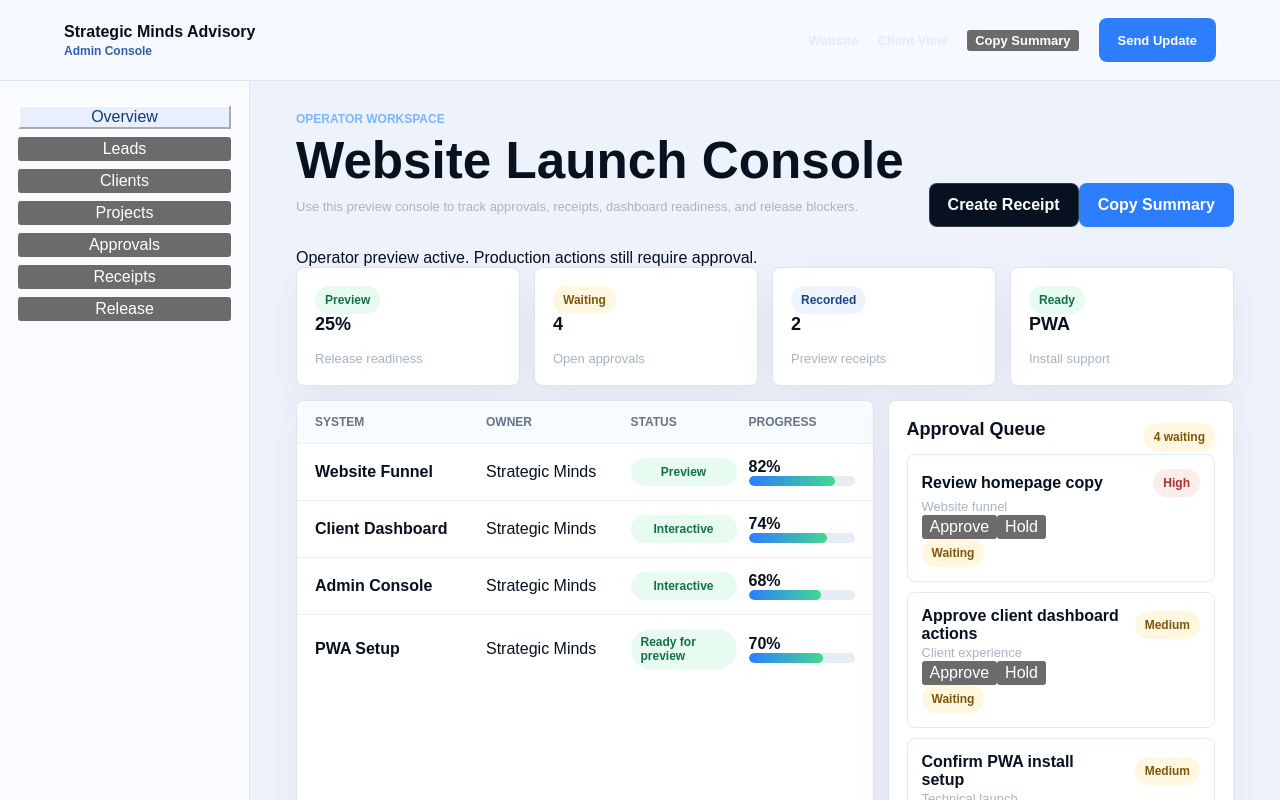
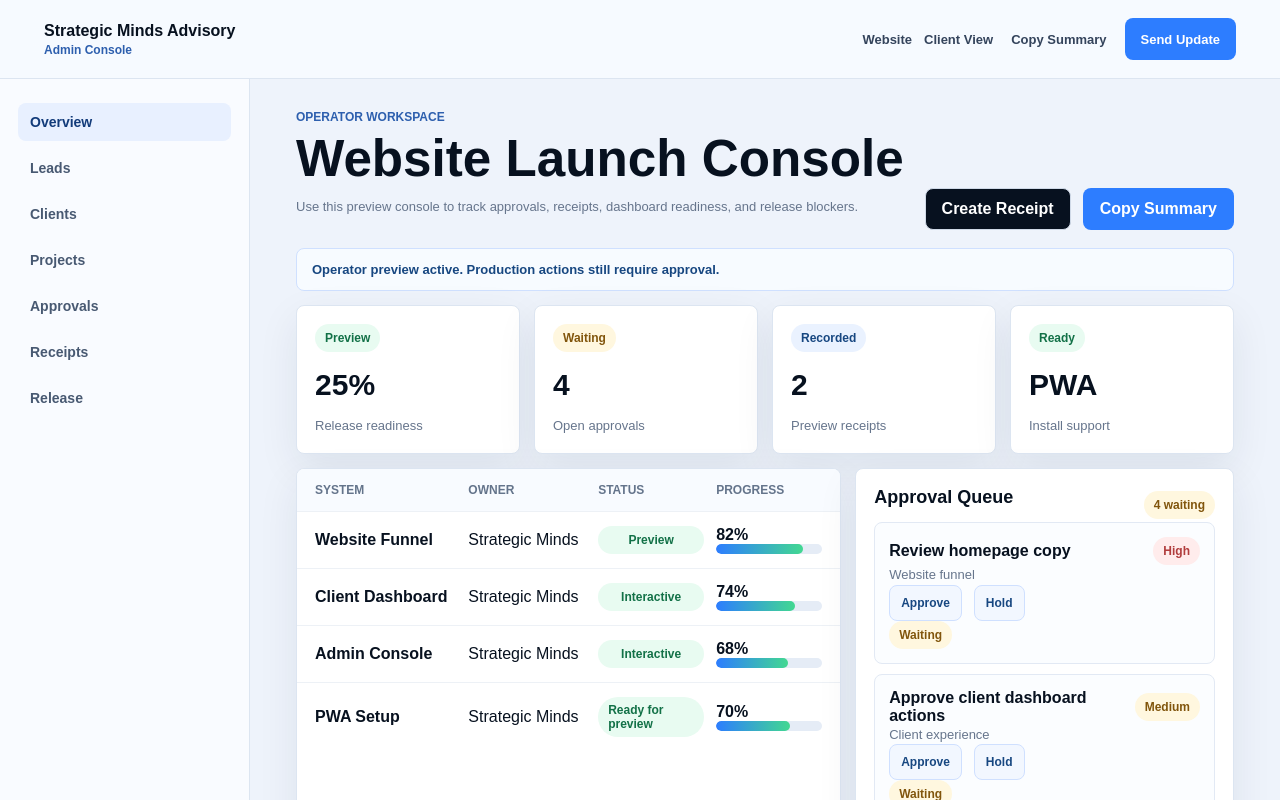
Before and after one commit to Strategic-Minds/strategicminds, a Next.js app: page /admin in a window 1280 px wide. Shown: the top 800 px of the page. Built offline with nearby package versions, Linux system fonts and the light colour scheme.

Commit message:
Refresh dashboard and admin app styling

```diff
--- a/app/globals.css
+++ b/app/globals.css
@@ -2,107 +2,469 @@
   color-scheme: dark;
   --bg: #050713;
   --ink: #f7fbff;
-  --muted: #a8b3c7;
+  --muted: #66758c;
   --dark: #07111f;
-  --line: rgba(160, 178, 210, 0.2);
+  --line: #dce5f1;
   --blue: #2d7dff;
-  --blue-2: #7bb6ff;
-  --green: #42d891;
-  --shadow: 0 24px 80px rgba(0, 0, 0, 0.28);
+  --blue-dark: #174781;
+  --green: #21a96b;
+  --amber: #a66b00;
+  --red: #b13d3d;
+  --shadow: 0 14px 40px rgba(18, 36, 66, 0.08);
 }
-* { box-sizing: border-box; }
-html { scroll-behavior: smooth; }
-html, body { margin: 0; min-height: 100%; background: var(--bg); color: var(--ink); font-family: Arial, Helvetica, sans-serif; }
-body { overflow-x: hidden; }
-a { color: inherit; text-decoration: none; }
-button, input, select, textarea { font: inherit; }
-.site-shell { min-height: 100vh; background: linear-gradient(120deg, rgba(5, 7, 19, 0.78), rgba(6, 10, 22, 0.92)), url('https://images.unsplash.com/photo-1497366754035-f200968a6e72?auto=format&fit=crop&w=2200&q=80') center/cover fixed; }
-.nav, .app-nav { position: sticky; top: 0; z-index: 20; display: flex; align-items: center; justify-content: space-between; gap: 24px; padding: 18px clamp(20px, 5vw, 72px); border-bottom: 1px solid rgba(255, 255, 255, 0.1); background: rgba(5, 7, 19, 0.82); backdrop-filter: blur(16px); }
-.app-nav { border-bottom-color: #dce5f1; background: rgba(247, 250, 255, 0.92); color: var(--dark); }
-.brand { display: grid; gap: 3px; font-weight: 900; letter-spacing: 0; }
-.brand span { color: var(--blue-2); font-size: 12px; font-weight: 700; }
-.app-nav .brand span { color: #2d5fae; }
-.nav-links { display: flex; align-items: center; gap: 20px; color: #dbe7ff; font-size: 13px; font-weight: 800; }
-.nav-links a { opacity: 0.86; }
-.nav-links a:hover { opacity: 1; }
-.btn { display: inline-flex; min-height: 44px; align-items: center; justify-content: center; border-radius: 8px; border: 1px solid rgba(255, 255, 255, 0.18); padding: 12px 18px; background: rgba(255, 255, 255, 0.08); color: var(--ink); font-weight: 900; transition: transform 180ms ease, border-color 180ms ease, background 180ms ease; }
-.btn:hover { transform: translateY(-2px); border-color: rgba(123, 182, 255, 0.8); }
-.btn.primary { border-color: transparent; background: var(--blue); color: white; }
-.btn.dark { background: #07111f; color: white; }
-.hero { display: grid; min-height: calc(100svh - 82px); grid-template-columns: minmax(0, 0.96fr) minmax(380px, 1.04fr); align-items: center; gap: clamp(30px, 5vw, 72px); padding: clamp(48px, 7vw, 96px) clamp(20px, 5vw, 72px); }
-.eyebrow { color: var(--blue-2); font-size: 12px; font-weight: 900; text-transform: uppercase; }
-.hero h1, .section-title { margin: 16px 0; letter-spacing: 0; }
-.hero h1 { max-width: 760px; font-size: clamp(48px, 7vw, 92px); line-height: 0.96; }
-.hero p { max-width: 650px; color: #d4def2; font-size: 19px; line-height: 1.6; }
-.actions { display: flex; flex-wrap: wrap; gap: 12px; margin-top: 30px; }
-.proof-strip { display: grid; grid-template-columns: repeat(3, minmax(0, 1fr)); gap: 14px; margin-top: 38px; max-width: 720px; }
-.proof-strip div { border-top: 1px solid rgba(255, 255, 255, 0.2); padding-top: 14px; }
-.proof-strip strong { display: block; font-size: 26px; }
-.proof-strip span, .muted { color: var(--muted); font-size: 13px; }
-.system-preview { display: grid; gap: 16px; border: 1px solid rgba(255, 255, 255, 0.12); border-radius: 8px; padding: 18px; background: rgba(6, 10, 22, 0.72); box-shadow: var(--shadow); backdrop-filter: blur(18px); }
-.preview-header, .row-between { display: flex; align-items: center; justify-content: space-between; gap: 14px; }
-.pulse { display: inline-flex; align-items: center; gap: 8px; color: var(--green); font-size: 12px; font-weight: 900; }
-.pulse::before { width: 9px; height: 9px; border-radius: 999px; background: var(--green); box-shadow: 0 0 0 8px rgba(66, 216, 145, 0.12); content: ''; }
-.preview-grid { display: grid; grid-template-columns: 0.74fr 1fr; gap: 14px; }
-.rail, .live-panel, .metric, .task-line, .module, .dashboard-panel, .data-table, .client-tile { border: 1px solid var(--line); border-radius: 8px; background: rgba(255, 255, 255, 0.055); }
-.rail { display: grid; gap: 10px; align-content: start; padding: 14px; }
-.rail span { border-radius: 7px; padding: 11px 12px; color: #c9d7ef; font-size: 13px; font-weight: 800; }
-.rail span.active { background: rgba(45, 125, 255, 0.2); color: white; }
-.live-panel { padding: 16px; }
-.metrics { display: grid; grid-template-columns: repeat(3, minmax(0, 1fr)); gap: 10px; margin: 14px 0; }
-.metric { padding: 14px; }
-.metric strong { display: block; font-size: 24px; }
-.metric span, .task-line span { color: var(--muted); font-size: 13px; }
-.task-line { display: grid; grid-template-columns: 1fr auto; gap: 10px; margin-top: 10px; padding: 12px; }
-.light-band { background: #f7faff; color: var(--dark); }
-.section { padding: clamp(56px, 8vw, 104px) clamp(20px, 5vw, 72px); }
-.section-title { max-width: 760px; font-size: clamp(34px, 4.8vw, 62px); line-height: 1; }
-.section-copy { max-width: 760px; color: #55647b; font-size: 18px; line-height: 1.58; }
-.workflow { display: grid; grid-template-columns: repeat(5, minmax(0, 1fr)); gap: 1px; margin-top: 34px; overflow: hidden; border: 1px solid #dbe5f4; border-radius: 8px; background: #dbe5f4; }
-.workflow div { min-height: 142px; padding: 20px; background: white; }
-.workflow strong { display: block; margin-bottom: 12px; color: var(--blue); font-size: 13px; }
-.offer-grid, .module-grid, .client-grid { display: grid; grid-template-columns: repeat(4, minmax(0, 1fr)); gap: 14px; margin-top: 34px; }
-.offer { display: grid; min-height: 258px; align-content: space-between; border: 1px solid #dbe5f4; border-radius: 8px; padding: 22px; background: white; }
-.offer.featured { background: #07111f; color: white; }
-.offer p { color: #607089; line-height: 1.45; }
-.offer.featured p { color: #c7d3e9; }
-.price { font-size: 32px; font-weight: 900; }
-.dark-band { background: #07111f; }
-.ops-split { display: grid; grid-template-columns: 0.9fr 1.1fr; gap: 32px; align-items: start; }
-.module-grid { grid-template-columns: repeat(2, minmax(0, 1fr)); }
-.module { padding: 20px; }
-.module strong { display: block; margin-bottom: 10px; }
-.final-cta { display: grid; min-height: 420px; align-items: center; background: linear-gradient(90deg, rgba(5, 7, 19, 0.94), rgba(5, 7, 19, 0.48)), url('https://images.unsplash.com/photo-1552664730-d307ca884978?auto=format&fit=crop&w=2200&q=80') center/cover; }
-.app-shell { min-height: 100vh; background: #eef3fb; color: var(--dark); }
-.app-layout { display: grid; grid-template-columns: 250px minmax(0, 1fr); gap: 0; }
-.side-nav { position: sticky; top: 73px; height: calc(100svh - 73px); display: grid; gap: 8px; align-content: start; border-right: 1px solid #dce5f1; padding: 24px 18px; background: #f9fbff; }
-.side-nav a, .side-nav span { border-radius: 8px; padding: 11px 12px; color: #485972; font-size: 14px; font-weight: 800; }
-.side-nav .active { background: #e8f0ff; color: #123b7a; }
-.workspace { padding: 28px clamp(18px, 4vw, 46px) 54px; }
-.workspace-header { display: flex; align-items: end; justify-content: space-between; gap: 20px; margin-bottom: 22px; }
-.workspace h1 { margin: 8px 0; font-size: clamp(32px, 4vw, 52px); line-height: 1; }
-.status-row { display: grid; grid-template-columns: repeat(4, minmax(0, 1fr)); gap: 14px; }
-.dashboard-panel, .data-table, .client-tile { border-color: #dce5f1; background: white; box-shadow: 0 14px 40px rgba(18, 36, 66, 0.06); }
-.dashboard-panel { padding: 18px; }
-.dashboard-panel h2, .client-tile h2 { margin: 0 0 14px; font-size: 18px; }
-.status-grid { display: grid; grid-template-columns: 1fr 1fr; gap: 14px; margin-top: 18px; }
-.status-pill, .badge { display: inline-flex; min-height: 28px; align-items: center; justify-content: center; border-radius: 999px; padding: 6px 10px; background: #edf4ff; color: #174781; font-size: 12px; font-weight: 900; }
-.badge.green { background: #e8fbf1; color: #127147; }
-.badge.amber { background: #fff7df; color: #81550c; }
-.badge.red { background: #ffecec; color: #a93131; }
-.main-grid { display: grid; grid-template-columns: minmax(0, 1.25fr) minmax(330px, 0.75fr); gap: 14px; margin-top: 14px; }
-.data-table { overflow: hidden; }
-.table-row { display: grid; grid-template-columns: 1.2fr 1fr 0.8fr 0.8fr; gap: 12px; align-items: center; border-top: 1px solid #edf1f6; padding: 14px 18px; }
-.table-row.header { border-top: 0; background: #f8fbff; color: #64748b; font-size: 12px; font-weight: 900; text-transform: uppercase; }
-.queue { display: grid; gap: 10px; }
-.queue-item { border: 1px solid #e2e9f4; border-radius: 8px; padding: 14px; }
-.progress { overflow: hidden; height: 10px; border-radius: 999px; background: #e5ecf6; }
-.progress span { display: block; height: 100%; border-radius: inherit; background: linear-gradient(90deg, #2d7dff, #42d891); }
-.client-grid { grid-template-columns: 1.1fr 0.9fr; }
-.client-tile { padding: 20px; }
-.timeline, .document-list { display: grid; gap: 12px; }
-.timeline-item { display: grid; grid-template-columns: 32px 1fr; gap: 12px; }
-.timeline-index { display: grid; width: 32px; height: 32px; place-items: center; border-radius: 999px; background: #e8f0ff; color: #174781; font-weight: 900; }
-.document-list div { display: flex; justify-content: space-between; gap: 12px; border: 1px solid #e2e9f4; border-radius: 8px; padding: 12px; }
-@media (max-width: 1100px) { .hero, .ops-split, .main-grid, .client-grid { grid-template-columns: 1fr; } .preview-grid, .workflow, .offer-grid, .module-grid, .status-row { grid-template-columns: repeat(2, minmax(0, 1fr)); } .app-layout { grid-template-columns: 1fr; } .side-nav { position: static; height: auto; grid-template-columns: repeat(3, minmax(0, 1fr)); border-right: 0; border-bottom: 1px solid #dce5f1; } }
-@media (max-width: 720px) { .nav, .app-nav, .workspace-header { align-items: flex-start; flex-direction: column; } .nav-links { width: 100%; flex-wrap: wrap; } .hero { min-height: auto; } .proof-strip, .preview-grid, .metrics, .workflow, .offer-grid, .module-grid, .status-row, .status-grid, .side-nav { grid-template-columns: 1fr; } .table-row { grid-template-columns: 1fr; } }
+
+* {
+  box-sizing: border-box;
+}
+
+html {
+  scroll-behavior: smooth;
+}
+
+html,
+body {
+  min-height: 100%;
+  margin: 0;
+  background: var(--bg);
+  color: var(--ink);
+  font-family: Arial, Helvetica, sans-serif;
+}
+
+body {
+  overflow-x: hidden;
+}
+
+a {
+  color: inherit;
+  text-decoration: none;
+}
+
+button,
+input,
+select,
+textarea {
+  font: inherit;
+}
+
+button {
+  cursor: pointer;
+}
+
+.app-shell {
+  min-height: 100vh;
+  background: #eef3fb;
+  color: var(--dark);
+}
+
+.app-nav {
+  position: sticky;
+  top: 0;
+  z-index: 20;
+  display: flex;
+  align-items: center;
+  justify-content: space-between;
+  gap: 24px;
+  border-bottom: 1px solid var(--line);
+  padding: 18px clamp(18px, 4vw, 44px);
+  background: rgba(247, 250, 255, 0.94);
+  color: var(--dark);
+  backdrop-filter: blur(16px);
+}
+
+.brand {
+  display: grid;
+  gap: 3px;
+  color: inherit;
+  font-weight: 900;
+  letter-spacing: 0;
+}
+
+.brand span {
+  color: #2d5fae;
+  font-size: 12px;
+  font-weight: 800;
+}
+
+.nav-links,
+.app-nav-links {
+  display: flex;
+  align-items: center;
+  gap: 12px;
+  color: #34445c;
+  font-size: 13px;
+  font-weight: 800;
+}
+
+.app-nav-links button {
+  border: 0;
+  background: transparent;
+  color: inherit;
+  font-weight: 900;
+}
+
+.btn {
+  display: inline-flex;
+  min-height: 42px;
+  align-items: center;
+  justify-content: center;
+  border: 1px solid #cfd9e7;
+  border-radius: 8px;
+  padding: 11px 16px;
+  background: white;
+  color: var(--dark);
+  font-weight: 900;
+  text-decoration: none;
+  transition: transform 180ms ease, box-shadow 180ms ease, border-color 180ms ease;
+}
+
+.btn:hover {
+  transform: translateY(-1px);
+  border-color: #9fb8dc;
+  box-shadow: 0 12px 28px rgba(18, 36, 66, 0.1);
+}
+
+.btn.primary {
+  border-color: transparent;
+  background: var(--blue);
+  color: white;
+}
+
+.btn.dark {
+  background: #07111f;
+  color: white;
+}
+
+.app-layout {
+  display: grid;
+  grid-template-columns: 250px minmax(0, 1fr);
+  gap: 0;
+}
+
+.side-nav {
+  position: sticky;
+  top: 79px;
+  display: grid;
+  height: calc(100svh - 79px);
+  align-content: start;
+  gap: 8px;
+  border-right: 1px solid var(--line);
+  padding: 24px 18px;
+  background: #f9fbff;
+}
+
+.side-nav button,
+.side-nav a,
+.side-nav span {
+  width: 100%;
+  border: 0;
+  border-radius: 8px;
+  padding: 11px 12px;
+  background: transparent;
+  color: #485972;
+  font-size: 14px;
+  font-weight: 900;
+  text-align: left;
+}
+
+.side-nav .active,
+.side-nav button.active {
+  background: #e8f0ff;
+  color: #123b7a;
+}
+
+.workspace {
+  padding: 28px clamp(18px, 4vw, 46px) 54px;
+}
+
+.workspace-header {
+  display: flex;
+  align-items: end;
+  justify-content: space-between;
+  gap: 20px;
+  margin-bottom: 18px;
+}
+
+.workspace h1 {
+  margin: 8px 0;
+  font-size: clamp(32px, 4vw, 52px);
+  line-height: 1;
+}
+
+.eyebrow {
+  color: #2d5fae;
+  font-size: 12px;
+  font-weight: 900;
+  text-transform: uppercase;
+}
+
+.muted {
+  color: var(--muted);
+  font-size: 13px;
+  line-height: 1.5;
+}
+
+.notice-bar {
+  margin-bottom: 14px;
+  border: 1px solid #cfe0ff;
+  border-radius: 8px;
+  padding: 13px 15px;
+  background: #f7fbff;
+  color: #174781;
+  font-size: 13px;
+  font-weight: 800;
+}
+
+.status-row {
+  display: grid;
+  grid-template-columns: repeat(4, minmax(0, 1fr));
+  gap: 14px;
+}
+
+.dashboard-panel,
+.data-table,
+.client-tile {
+  border: 1px solid var(--line);
+  border-radius: 8px;
+  background: white;
+  box-shadow: var(--shadow);
+}
+
+.dashboard-panel,
+.client-tile {
+  padding: 18px;
+}
+
+.dashboard-panel h2,
+.client-tile h2 {
+  margin: 0 0 14px;
+  font-size: 18px;
+}
+
+.dashboard-panel > h2 {
+  margin-top: 16px;
+  font-size: 30px;
+}
+
+.badge,
+.status-pill {
+  display: inline-flex;
+  min-height: 28px;
+  align-items: center;
+  justify-content: center;
+  border-radius: 999px;
+  padding: 6px 10px;
+  background: #edf4ff;
+  color: var(--blue-dark);
+  font-size: 12px;
+  font-weight: 900;
+}
+
+.badge.green {
+  background: #e8fbf1;
+  color: #127147;
+}
+
+.badge.amber {
+  background: #fff7df;
+  color: #81550c;
+}
+
+.badge.red {
+  background: #ffecec;
+  color: var(--red);
+}
+
+.badge.blue {
+  background: #eaf2ff;
+  color: var(--blue-dark);
+}
+
+.main-grid,
+.client-grid {
+  display: grid;
+  gap: 14px;
+  margin-top: 14px;
+}
+
+.main-grid {
+  grid-template-columns: minmax(0, 1.18fr) minmax(330px, 0.82fr);
+}
+
+.client-grid {
+  grid-template-columns: 1.05fr 0.95fr;
+}
+
+.row-between,
+.action-row,
+.mini-actions {
+  display: flex;
+  align-items: center;
+  gap: 12px;
+}
+
+.row-between {
+  justify-content: space-between;
+}
+
+.action-row,
+.mini-actions {
+  flex-wrap: wrap;
+}
+
+.data-table {
+  overflow: hidden;
+}
+
+.table-row {
+  display: grid;
+  grid-template-columns: 1.2fr 1fr 0.9fr 0.9fr;
+  gap: 12px;
+  align-items: center;
+  border-top: 1px solid #edf1f6;
+  padding: 14px 18px;
+}
+
+.table-row.header {
+  border-top: 0;
+  background: #f8fbff;
+  color: #64748b;
+  font-size: 12px;
+  font-weight: 900;
+  text-transform: uppercase;
+}
+
+.progress {
+  overflow: hidden;
+  height: 10px;
+  border-radius: 999px;
+  background: #e5ecf6;
+}
+
+.progress span {
+  display: block;
+  height: 100%;
+  border-radius: inherit;
+  background: linear-gradient(90deg, #2d7dff, #42d891);
+}
+
+.queue,
+.task-list,
+.document-list,
+.message-list {
+  display: grid;
+  gap: 10px;
+}
+
+.queue-item,
+.task-item,
+.document-list div,
+.message-list p {
+  border: 1px solid #e2e9f4;
+  border-radius: 8px;
+  padding: 14px;
+  background: #fbfdff;
+}
+
+.task-item {
+  display: grid;
+  grid-template-columns: 1fr auto;
+  gap: 14px;
+  align-items: center;
+}
+
+.task-item p,
+.message-list p {
+  margin: 4px 0 0;
+}
+
+.small-action,
+.mini-actions button,
+.queue-action {
+  min-height: 36px;
+  border: 1px solid #cfe0ff;
+  border-radius: 8px;
+  padding: 8px 11px;
+  background: #f2f7ff;
+  color: var(--blue-dark);
+  font-size: 12px;
+  font-weight: 900;
+}
+
+.small-action.done {
+  border-color: #bcebd2;
+  background: #e8fbf1;
+  color: #127147;
+}
+
+.queue-action {
+  display: block;
+  width: 100%;
+  padding: 14px;
+  text-align: left;
+}
+
+.document-list div {
+  display: flex;
+  justify-content: space-between;
+  gap: 12px;
+}
+
+.message-form {
+  display: grid;
+  gap: 10px;
+  margin-bottom: 12px;
+}
+
+.message-form textarea {
+  min-height: 112px;
+  resize: vertical;
+  border: 1px solid #d7e1ef;
+  border-radius: 8px;
+  padding: 12px;
+  background: #fbfdff;
+  color: var(--dark);
+}
+
+@media (max-width: 1100px) {
+  .app-layout,
+  .main-grid,
+  .client-grid {
+    grid-template-columns: 1fr;
+  }
+
+  .side-nav {
+    position: static;
+    height: auto;
+    grid-template-columns: repeat(4, minmax(0, 1fr));
+    border-right: 0;
+    border-bottom: 1px solid var(--line);
+  }
+
+  .status-row {
+    grid-template-columns: repeat(2, minmax(0, 1fr));
+  }
+}
+
+@media (max-width: 720px) {
+  .app-nav,
+  .workspace-header {
+    align-items: flex-start;
+    flex-direction: column;
+  }
+
+  .nav-links,
+  .app-nav-links {
+    width: 100%;
+    flex-wrap: wrap;
+  }
+
+  .side-nav,
+  .status-row {
+    grid-template-columns: 1fr;
+  }
+
+  .table-row,
+  .task-item {
+    grid-template-columns: 1fr;
+  }
+}
```
